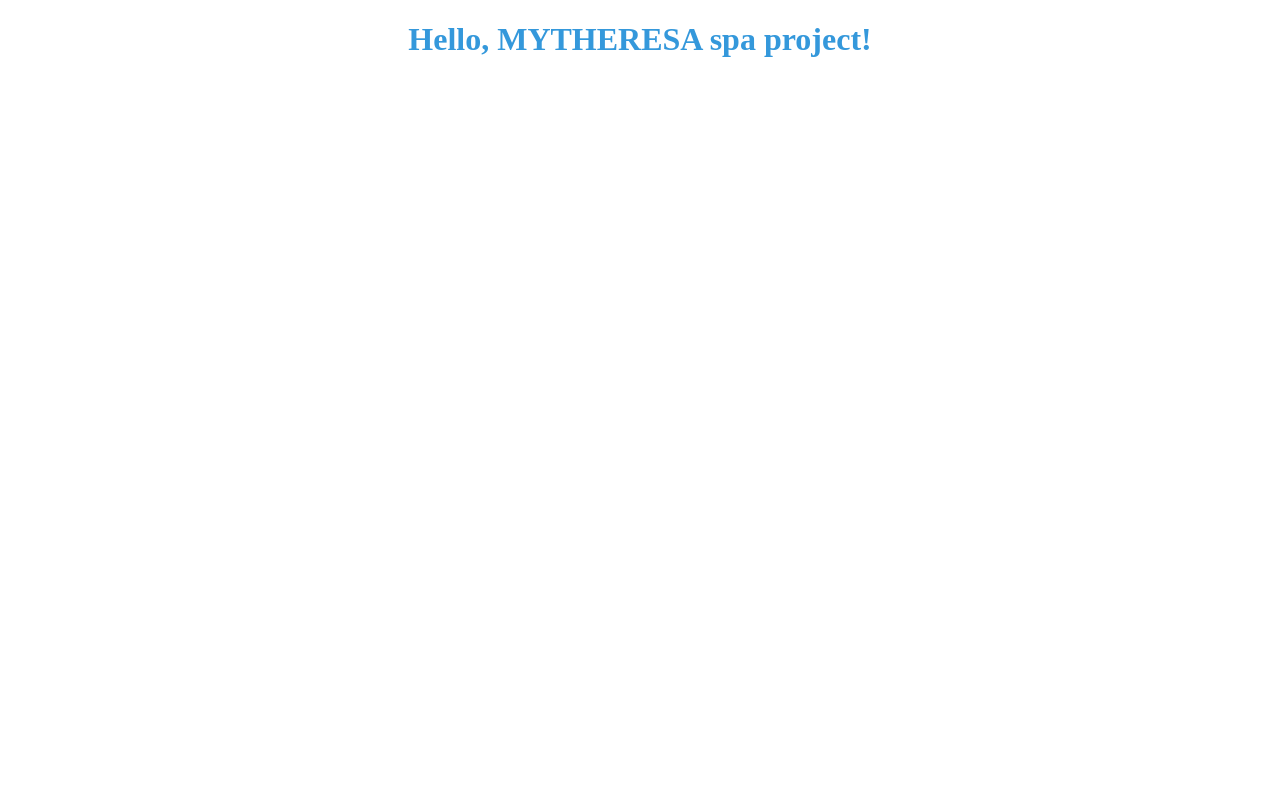
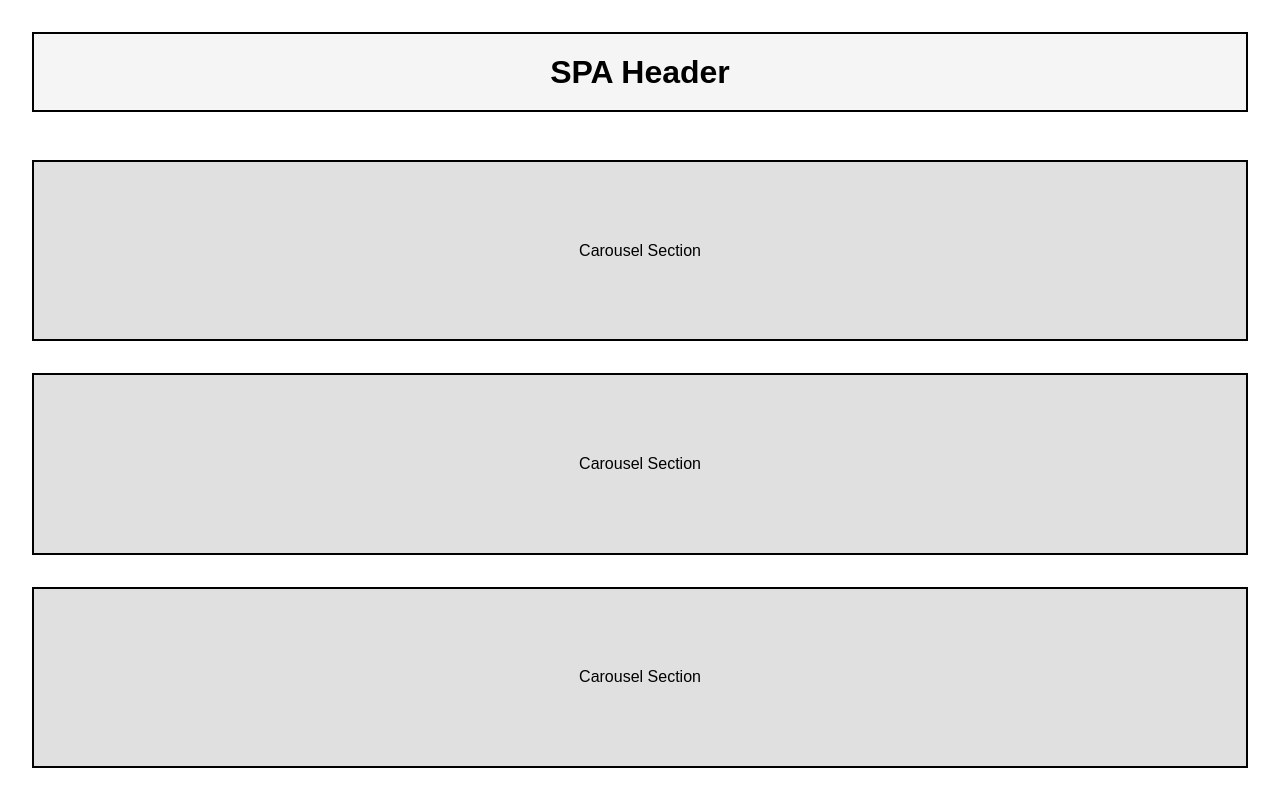
Before and after one commit to pablo-rodr-bio2/mytherea-business-case, a React app: page / in a window 1280 px wide. Built offline with nearby package versions, Linux system fonts and the light colour scheme.

Commit message:
Rebuild the app design

```diff
--- a/src/App.js
+++ b/src/App.js
@@ -1,9 +1,12 @@
 import React from 'react';
+import Header from './components/Header/Header';
+import CarouselContainer from './components/CarouselContainer/CarouselContainer';
 
 const App = () => {
   return (
-    <div className="app">
-      <h1>Hello, MYTHERESA spa project!</h1>
+    <div className="App">
+      <Header />
+      <CarouselContainer />
     </div>
   );
 };
--- a/src/App.scss
+++ b/src/App.scss
@@ -1,10 +1,17 @@
-$primary-color: #3498db;
+* {
+  margin: 0;
+  padding: 0;
+  box-sizing: border-box;
+}
 
-.app {
-  text-align: center;
-  color: $primary-color;
+body, html, #root {
+  height: 100%;
+  font-family: Arial, sans-serif;
+}
 
-  h1 {
-    font-size: 2rem;
-  }
+.App {
+  display: flex;
+  flex-direction: column;
+  height: 100%;
+  padding: 2rem;
 }
--- /dev/null
+++ b/src/components/Carousel/Carousel.js
@@ -0,0 +1,13 @@
+import React from 'react'
+
+import './Carousel.scss'
+
+const Carousel = () => {
+  return (
+    <section className="carousel">
+      Carousel Section
+    </section>
+  )
+}
+
+export default Carousel
--- /dev/null
+++ b/src/components/Carousel/Carousel.scss
@@ -0,0 +1,8 @@
+.carousel {
+  flex-grow: 1;
+  border: 2px solid black;
+  display: flex;
+  align-items: center;
+  justify-content: center;
+  background-color: #e0e0e0;
+}
--- /dev/null
+++ b/src/components/CarouselContainer/CarouselContainer.js
@@ -0,0 +1,16 @@
+import React from 'react'
+
+import Carousel from '../Carousel/Carousel'
+import './CarouselContainer.scss'
+
+const CarouselContainer = () => {
+  return (
+    <div className="carousels-container">
+      <Carousel />
+      <Carousel />
+      <Carousel />
+    </div>
+  )
+}
+
+export default CarouselContainer
--- /dev/null
+++ b/src/components/CarouselContainer/CarouselContainer.scss
@@ -0,0 +1,6 @@
+.carousels-container {
+  display: flex;
+  flex-direction: column;
+  flex-grow: 1;
+  gap: 2rem;
+}
--- /dev/null
+++ b/src/components/Header/Header.js
@@ -0,0 +1,13 @@
+import React from 'react'
+
+import './Header.scss'
+
+const Header = () => {
+  return (
+    <header className="header">
+      <h1>SPA Header</h1>
+    </header>
+  )
+}
+
+export default Header
--- /dev/null
+++ b/src/components/Header/Header.scss
@@ -0,0 +1,9 @@
+.header {
+  height: 5rem;
+  margin-bottom: 3rem;
+  display: flex;
+  align-items: center;
+  justify-content: center;
+  background-color: #f5f5f5;
+  border: 2px solid black;
+}
```
